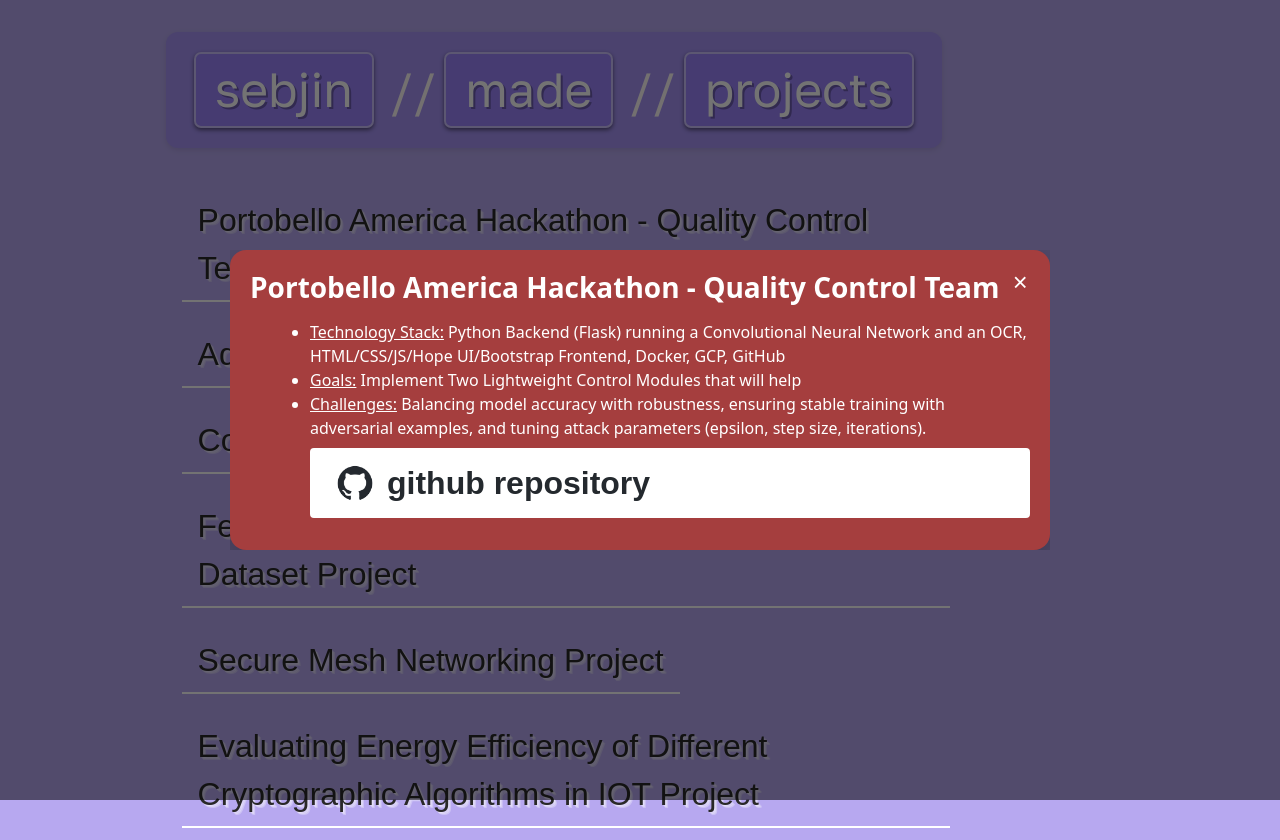
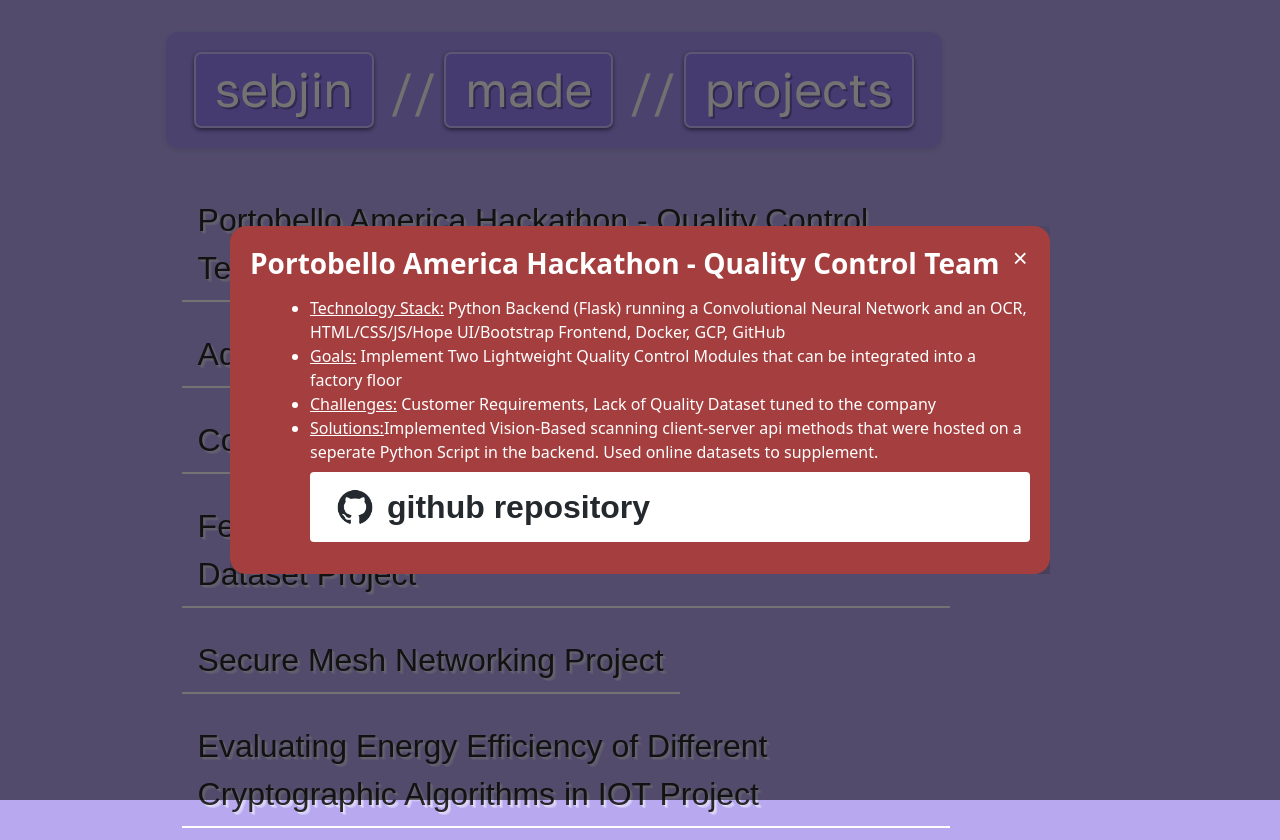
Before and after one commit to sebjinK/website, a website: page projects/projects.html in a window 1280 px wide. Both pictures are taken after a click on the link "Portobello America Hackathon - Quality Control Team". Drawn offline with Linux system fonts and the light colour scheme.

Commit message:
pbaqc done

```diff
--- a/projects/projects.html
+++ b/projects/projects.html
@@ -75,8 +75,9 @@
                 <li>
                     <u>Technology Stack:</u>  Python Backend (Flask) running a Convolutional Neural Network and an OCR, HTML/CSS/JS/Hope UI/Bootstrap Frontend, Docker, GCP, GitHub
                 </li>
-                <li><u>Goals:</u> Implement Two Lightweight Control Modules that will help </li>
-                <li><u>Challenges:</u> Balancing model accuracy with robustness, ensuring stable training with adversarial examples, and tuning attack parameters (epsilon, step size, iterations).</li>
+                <li><u>Goals:</u> Implement Two Lightweight Quality Control Modules that can be integrated into a factory floor </li>
+                <li><u>Challenges:</u> Customer Requirements, Lack of Quality Dataset tuned to the company</li>
+                <li><u>Solutions:</u>Implemented Vision-Based scanning client-server api methods that were hosted on a seperate Python Script in the backend. Used online datasets to supplement.</li>
                 <div class="Github_Link">
                     <a class="GithubButton" href="https://github.com/sebjinK/QualityControl-PBA" target="_blank" rel="noopener">
                         <div class="GithubProfileWrapper">
```
